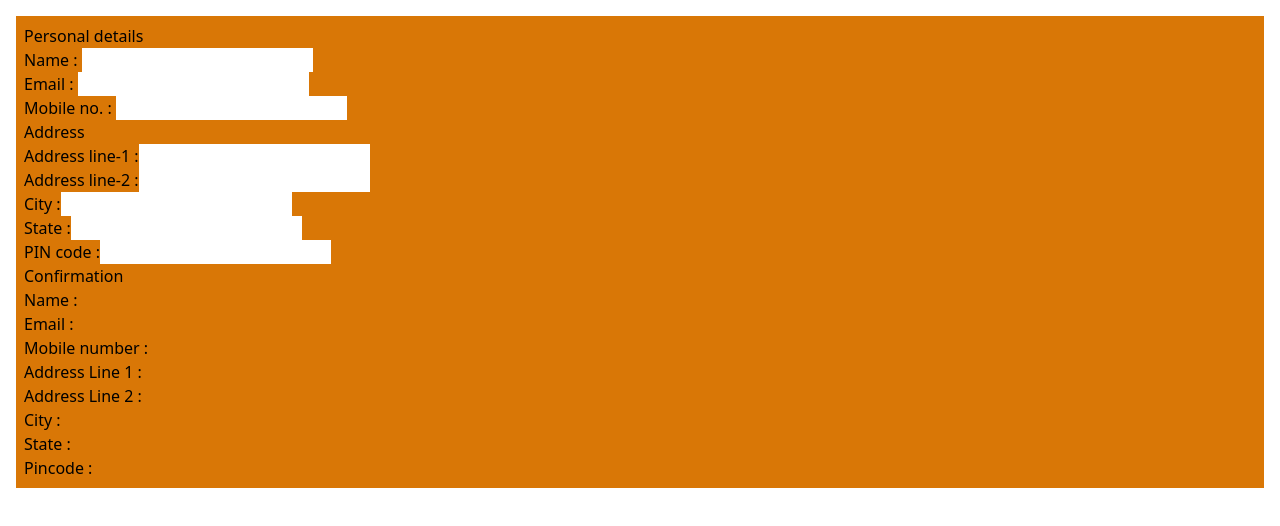
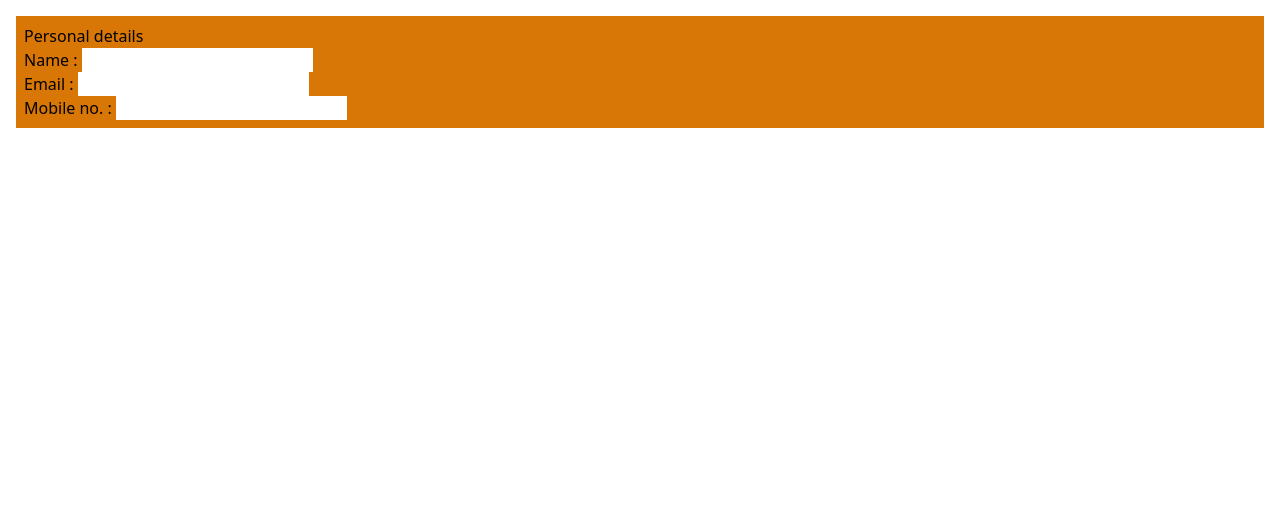
Before and after one commit to KeerthikaReddyP/multistep-form, a React (Create React App) app: page / in a window 1280 px wide. Shown: the top 526 px of the page. Built offline with nearby package versions, Linux system fonts and the light colour scheme.

Commit message:
Made it multi-step

```diff
--- a/src/App.js
+++ b/src/App.js
@@ -1,13 +1,17 @@
+import { useState } from "react";
 import Step1 from "./components/Step1";
 import Step2 from "./components/Step2";
 import Step3 from "./components/Step3";
 
 function App() {
+
+  const [step,setStep]=useState(1);
+
   return (
     <div className="m-4 p-2 bg-amber-600">
-      <Step1 />
-      <Step2 />
-      <Step3 />
+      {step===1 && <Step1 />}
+      {step===2 && <Step2 />}
+      {step===3 && <Step3 />}
     </div>
   );
 }
```
